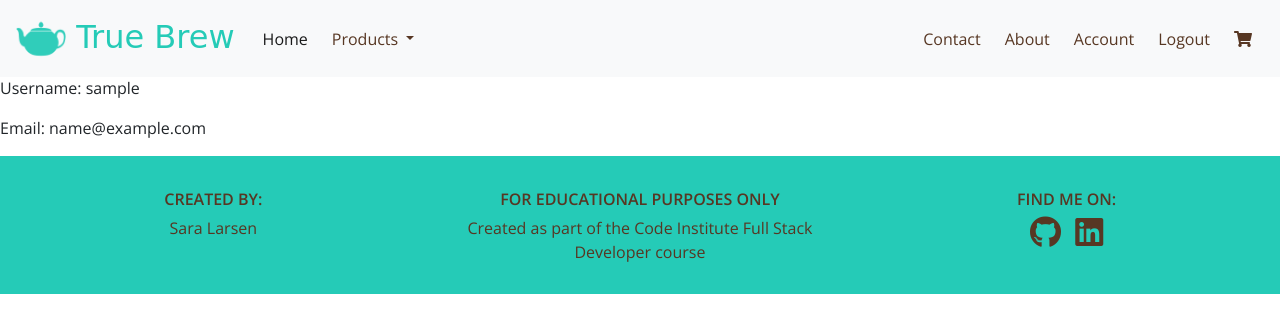
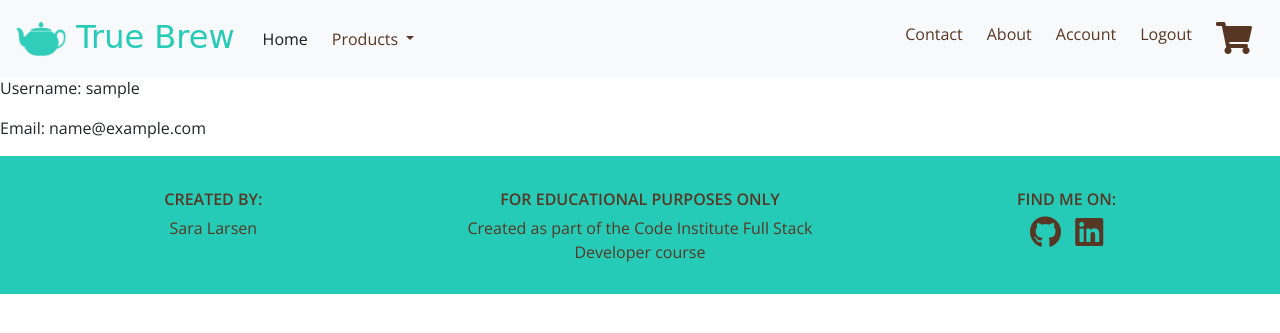
Before and after one commit to Sarani1612/truebrew, a Django app: page /accounts/account/ in a window 1280 px wide. Shown: the top 333 px of the page. Run offline with Django 3.2, Linux system fonts and the light colour scheme; the visitor is signed in with stand-in values (Sample User, id 1); data that the repository does not hold is empty; some libraries are stand-ins or nearby versions; some web fonts are replaced.

Commit message:
made cart icon bigger

```diff
--- a/templates/elements/navbar.html
+++ b/templates/elements/navbar.html
@@ -60,7 +60,7 @@
             {% endif %}
             <li class="nav-item">
                 <a href="#" class="nav-link">
-                    <i class="fas fa-shopping-cart"></i>
+                    <i class="fas fa-2x fa-shopping-cart"></i>
                     {% if product_count > 0 %}
                     <label class="badge badge-pill badge-success">{{ product_count }}</label>
                     {% endif %}
```
